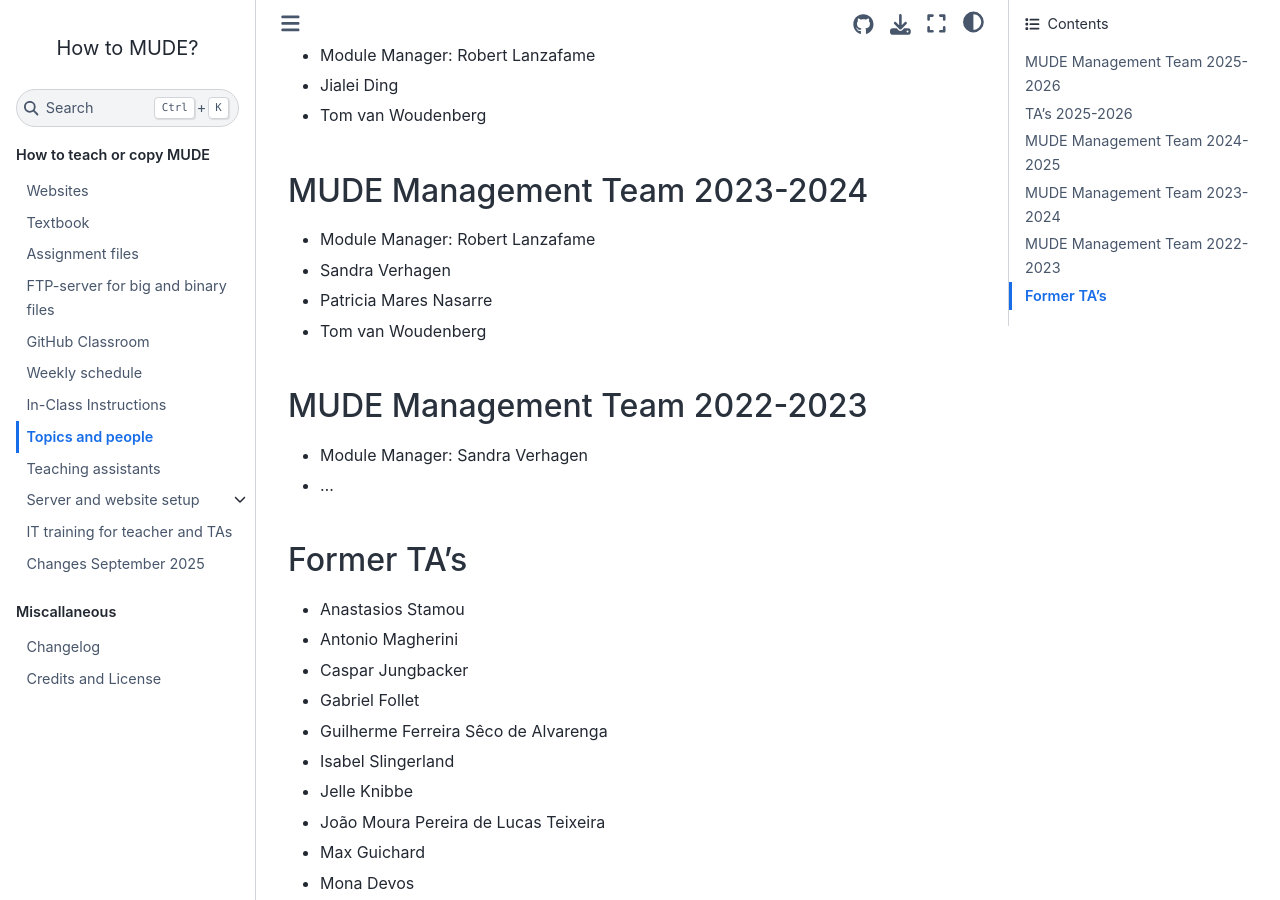
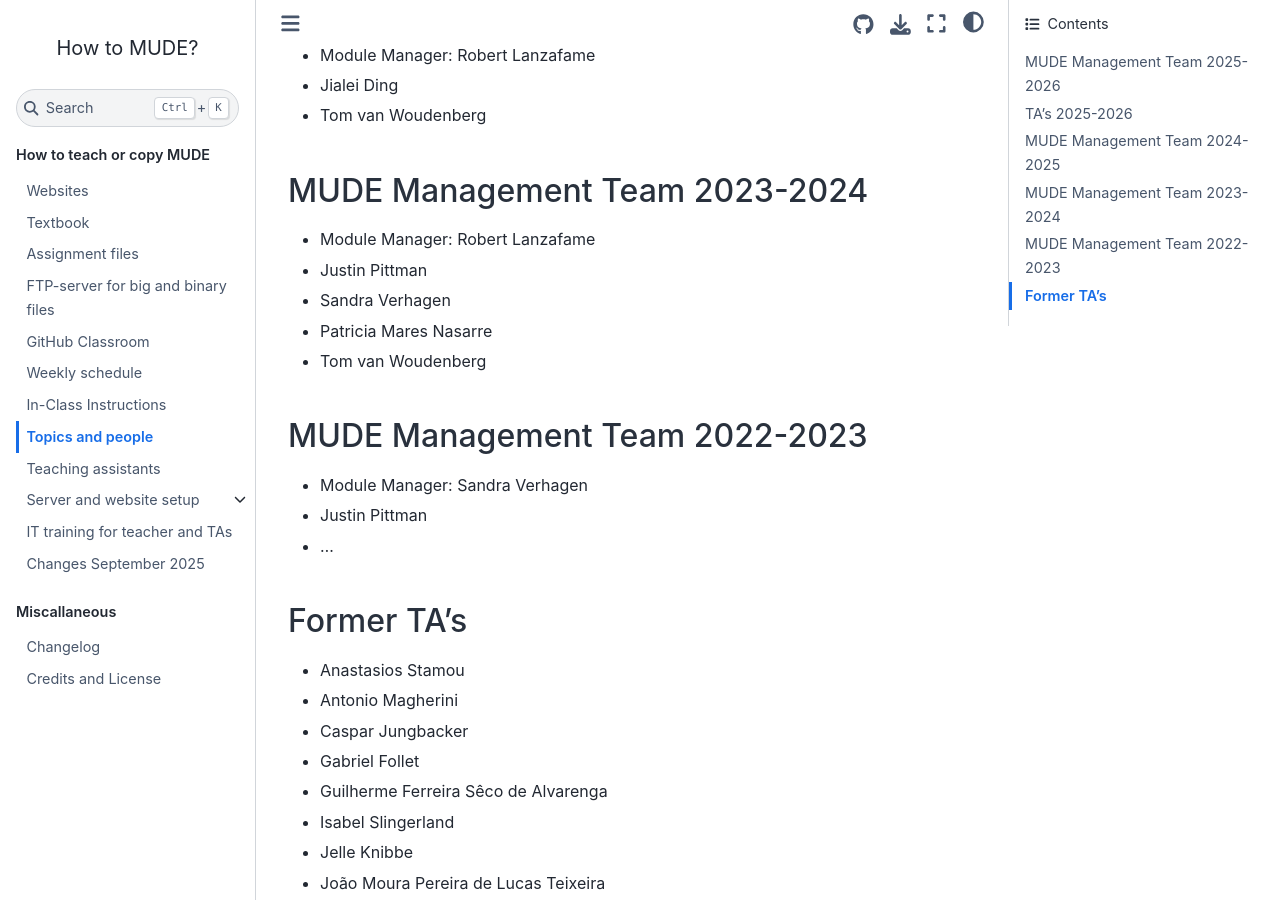
Before and after one commit to TUDelft-MUDE/teacher, a Jupyter Book: the page built from book/topics_people.md, in a window 1280 px wide and 900 px high, scrolled down 1572 px. Built offline with Jupyter Book 1.0.4 settings and Sphinx 7.4.7 and the Sphinx Book theme 1.1.4, drawn with Linux system fonts in a browser that asks for light colours; comment, search, counter and statistics services are not loaded.

Commit message:
Update topics_people.md

```diff
--- a/book/topics_people.md
+++ b/book/topics_people.md
@@ -45,12 +45,14 @@
 
 ## MUDE Management Team 2023-2024
 - Module Manager: Robert Lanzafame
+- Justin Pittman
 - Sandra Verhagen
 - Patricia Mares Nasarre
 - Tom van Woudenberg
 
 ## MUDE Management Team 2022-2023
 - Module Manager: Sandra Verhagen
+- Justin Pittman
 - ...
 
 ## Former TA's
```
